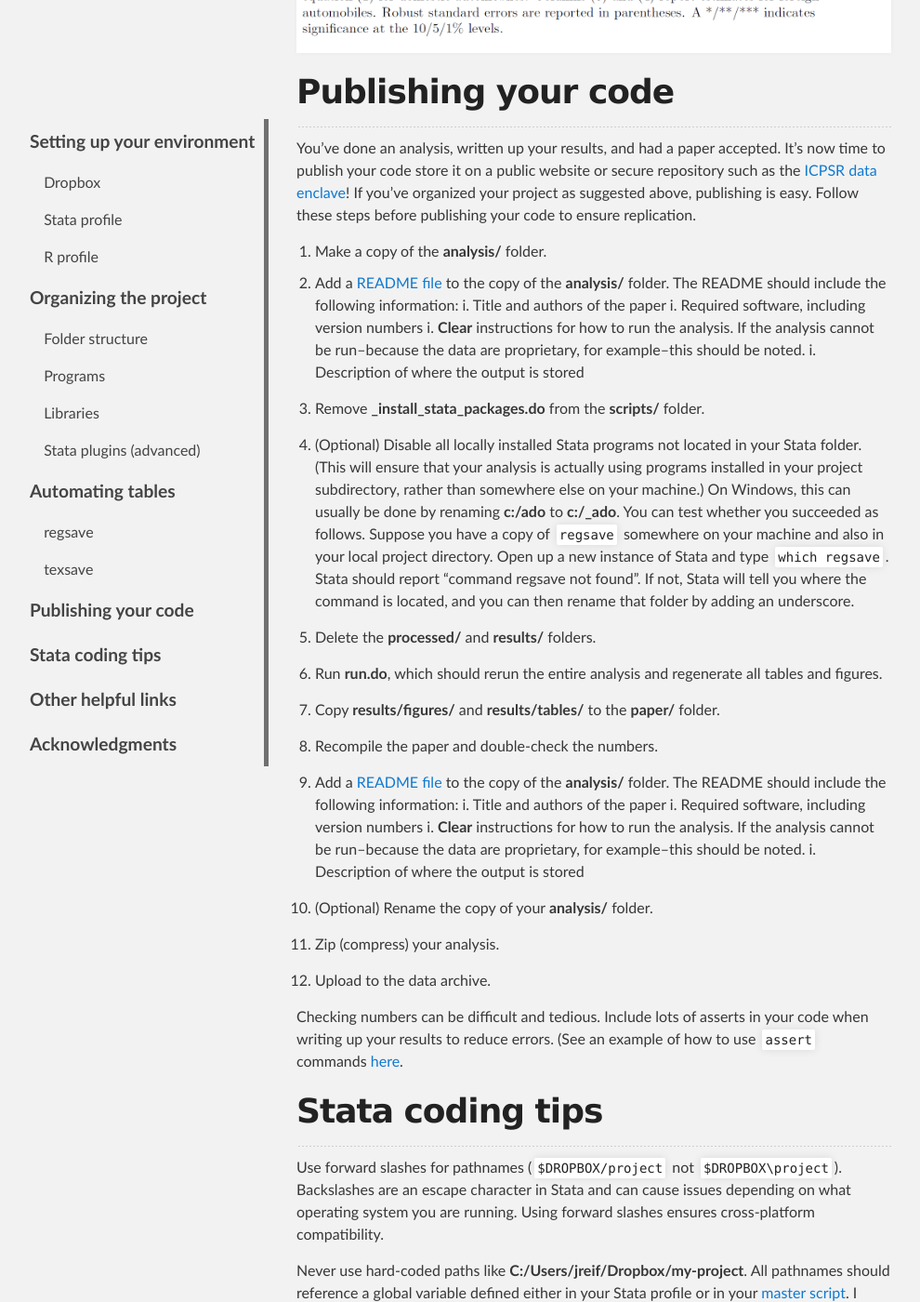
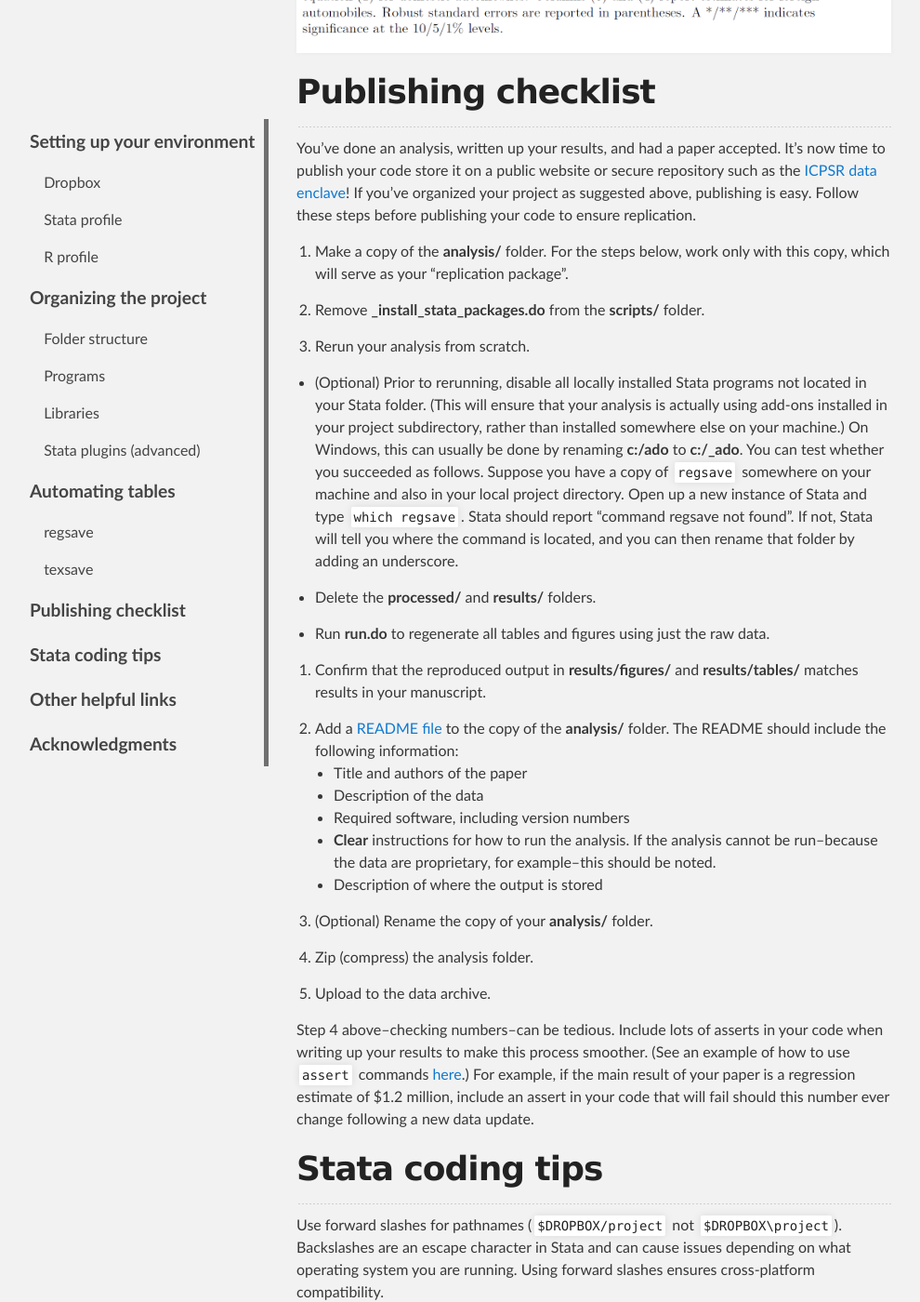
Before and after one commit to maskegger/guide, a Jekyll site: the page built from index.md, in a window 1280 px wide and 1400 px high, scrolled down 11359 px. Shown: the whole window at 93% size, without its empty margins (1-991 px from the left). Built offline with Jekyll 4.4.1, drawn with Linux system fonts in a browser that asks for light colours; our own code applies the rules of GitHub Pages for plain Markdown files.

Commit message:
Update index.md

```diff
--- a/index.md
+++ b/index.md
@@ -310,43 +310,39 @@ We can now copy the output file, **my_regressions.tex**, to **paper/tables/** an
 
 <img src="assets/guide/table_pdf.PNG" width="100%" title="PDF LaTeX table">
 
-# Publishing your code
+# Publishing checklist
 -----------
 
 You've done an analysis, written up your results, and had a paper accepted. It's now time to publish your code store it on a public website or secure repository such as the [ICPSR data enclave](https://www.icpsr.umich.edu/icpsrweb/content/ICPSR/access/restricted/enclave.html)! If you've organized your project as suggested above, publishing is easy. Follow these steps before publishing your code to ensure replication.
 
-1. Make a copy of the **analysis/** folder.
-1. Add a [README file](https://github.com/reifjulian/my-project/blob/master/analysis/README.pdf) to the copy of the **analysis/** folder. The README should include the following information:
-    i. Title and authors of the paper
-    i. Required software, including version numbers
-    i. **Clear** instructions for how to run the analysis. If the analysis cannot be run--because the data are proprietary, for example--this should be noted.
-    i. Description of where the output is stored
+1. Make a copy of the **analysis/** folder. For the steps below, work only with this copy, which will serve as your "replication package".
 
-1. Remove **_install_stata_packages.do** from the **scripts/** folder.
+2. Remove **_install_stata_packages.do** from the **scripts/** folder.
 
-1. (Optional) Disable all locally installed Stata programs not located in your Stata folder. (This will ensure that your analysis is actually using programs installed in your project subdirectory, rather than somewhere else on your machine.) On Windows, this can usually be done by renaming **c:/ado** to **c:/_ado**. You can test whether you succeeded as follows. Suppose you have a copy of `regsave` somewhere on your machine and also in your local project directory. Open up a new instance of Stata and type `which regsave`. Stata should report "command regsave not found". If not, Stata will tell you where the command is located, and you can then rename that folder by adding an underscore.
+3. Rerun your analysis from scratch.
 
-1. Delete the **processed/** and **results/** folders.
+  - (Optional) Prior to rerunning, disable all locally installed Stata programs not located in your Stata folder. (This will ensure that your analysis is actually using add-ons installed in your project subdirectory, rather than installed somewhere else on your machine.) On Windows, this can usually be done by renaming **c:/ado** to **c:/_ado**. You can test whether you succeeded as follows. Suppose you have a copy of `regsave` somewhere on your machine and also in your local project directory. Open up a new instance of Stata and type `which regsave`. Stata should report "command regsave not found". If not, Stata will tell you where the command is located, and you can then rename that folder by adding an underscore.
 
-1. Run **run.do**, which should rerun the entire analysis and regenerate all tables and figures.
+  - Delete the **processed/** and **results/** folders.
 
-1. Copy **results/figures/** and **results/tables/** to the **paper/** folder.
+  - Run **run.do** to regenerate all tables and figures using just the raw data.
 
-1. Recompile the paper and double-check the numbers.
+4. Confirm that the reproduced output in **results/figures/** and **results/tables/** matches results in your manuscript.
 
-1. Add a [README file](https://github.com/reifjulian/my-project/blob/master/analysis/README.pdf) to the copy of the **analysis/** folder. The README should include the following information:
-    i. Title and authors of the paper
-    i. Required software, including version numbers
-    i. **Clear** instructions for how to run the analysis. If the analysis cannot be run--because the data are proprietary, for example--this should be noted.
-    i. Description of where the output is stored
+5. Add a [README file](https://github.com/reifjulian/my-project/blob/master/analysis/README.pdf) to the copy of the **analysis/** folder. The README should include the following information:
+  - Title and authors of the paper
+  - Description of the data
+  - Required software, including version numbers
+  - **Clear** instructions for how to run the analysis. If the analysis cannot be run--because the data are proprietary, for example--this should be noted.
+  - Description of where the output is stored
 
-1. (Optional) Rename the copy of your **analysis/** folder.
+6. (Optional) Rename the copy of your **analysis/** folder.
 
-1. Zip (compress) your analysis.
+7. Zip (compress) the analysis folder.
 
-1. Upload to the data archive.
+8. Upload to the data archive.
 
-Checking numbers can be difficult and tedious. Include lots of asserts in your code when writing up your results to reduce errors. (See an example of how to use `assert` commands [here](https://github.com/reifjulian/my-project/blob/master/analysis/scripts/4_make_tables_figures.do).
+Step 4 above--checking numbers--can be tedious. Include lots of asserts in your code when writing up your results to make this process smoother. (See an example of how to use `assert` commands [here](https://github.com/reifjulian/my-project/blob/master/analysis/scripts/4_make_tables_figures.do).) For example, if the main result of your paper is a regression estimate of $1.2 million, include an assert in your code that will fail should this number ever change following a new data update.
 
 # Stata coding tips
 -----------
```
